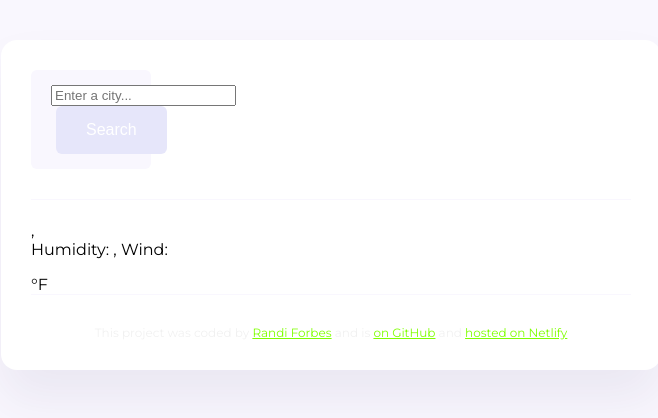
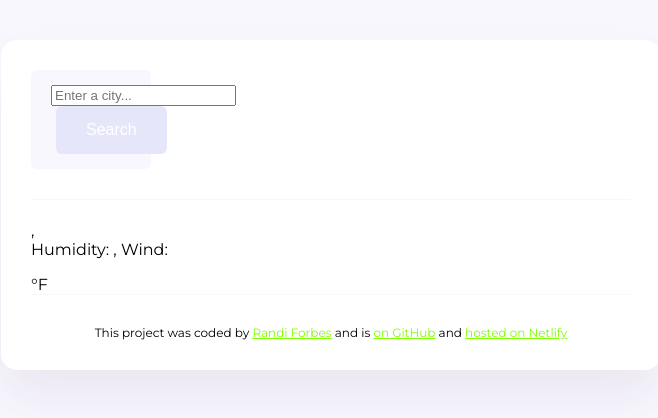
Before and after one commit to randi0694/Week-7-hw, a plain HTML site: page index.html in a window 1280 px wide. Shown: the whole page, without its empty margins (309-967 px from the left). Drawn offline with Linux system fonts and the light colour scheme.

Commit message:
changed footer color

```diff
--- a/src/style.css
+++ b/src/style.css
@@ -36,7 +36,7 @@ footer {
   padding: 30px 0 0 0;
   text-align: center;
   font-size: 12px;
-  color: rgba(0, 0, 0, 0.06);
+  color: black;
 }
 a {
   color: chartreuse;
```
